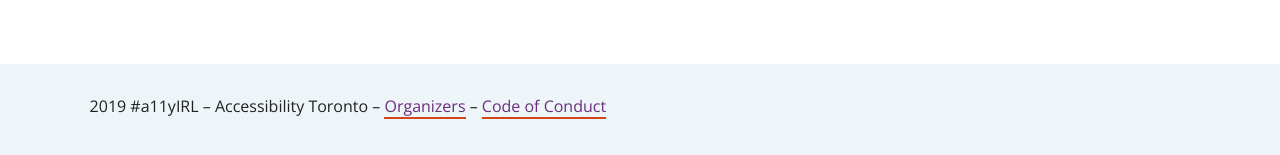
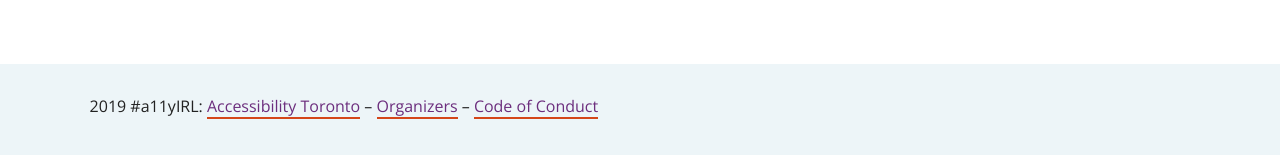
Before and after one commit to a11yTO/static-irl-site, a Jekyll site: the page built from index.html, in a window 1280 px wide. Shown: the part 2002-2157 px from the top of the page. Built offline with Jekyll 4.4.1, drawn with Linux system fonts in a browser that asks for light colours; some of the changed lines change nothing that is shown.

Commit message:
Add link back to a11yto.com

```diff
--- a/_includes/footer.html
+++ b/_includes/footer.html
@@ -1,7 +1,7 @@
 
 
 <footer>
-  <p>{{ site.time | date: '%Y' }} #{{ site.title }} &ndash; Accessibility Toronto &ndash;
+  <p>{{ site.time | date: '%Y' }} #{{ site.title }}: <a href="https://a11yto.com/">Accessibility Toronto</a> &ndash;
     <a {% if page.id == 'organizers' %}class="current-page"{% endif %} href="organizers ">Organizers</a> &ndash;
     <a {% if page.id == 'conduct' %}class="current-page"{% endif %} href="code-of-conduct ">Code of Conduct</a>
   </p>
```
